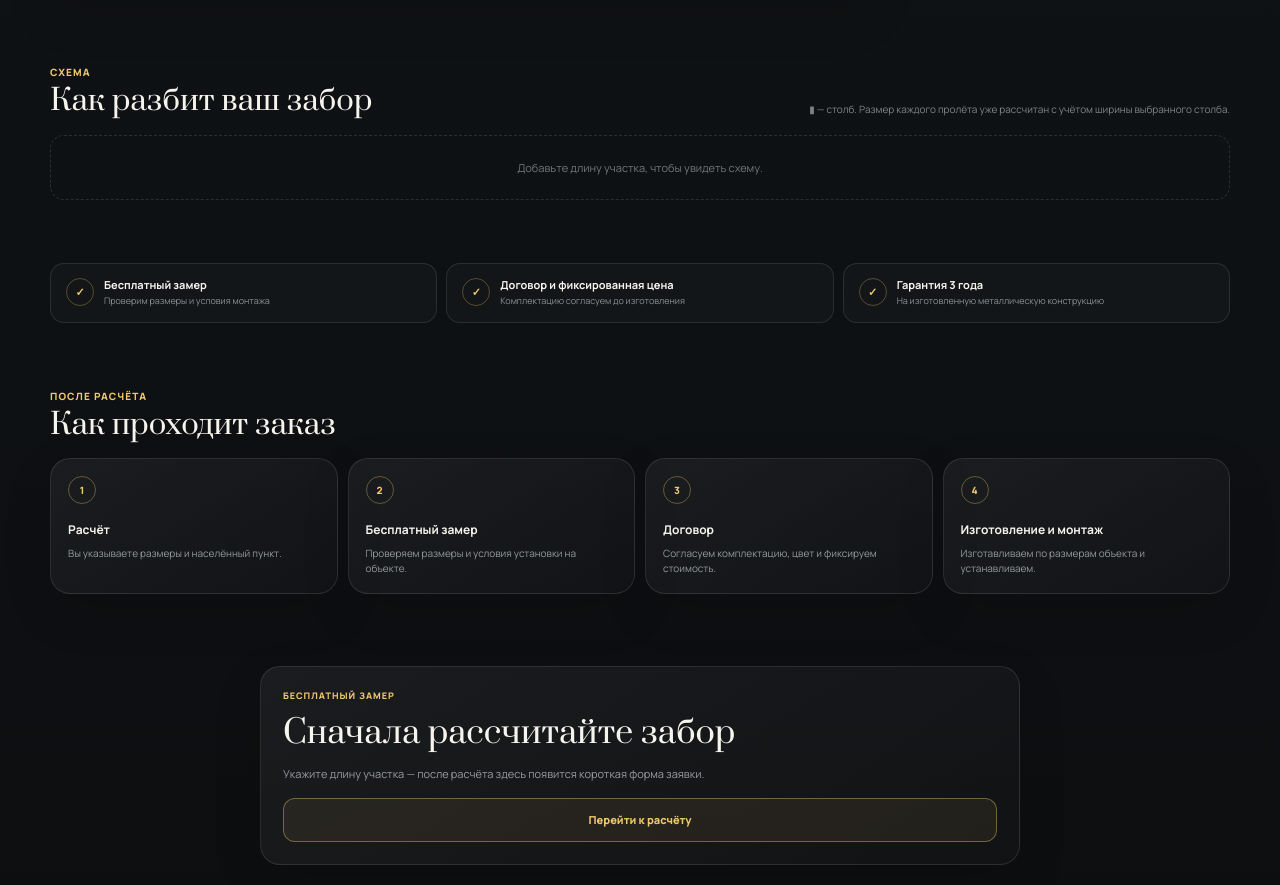
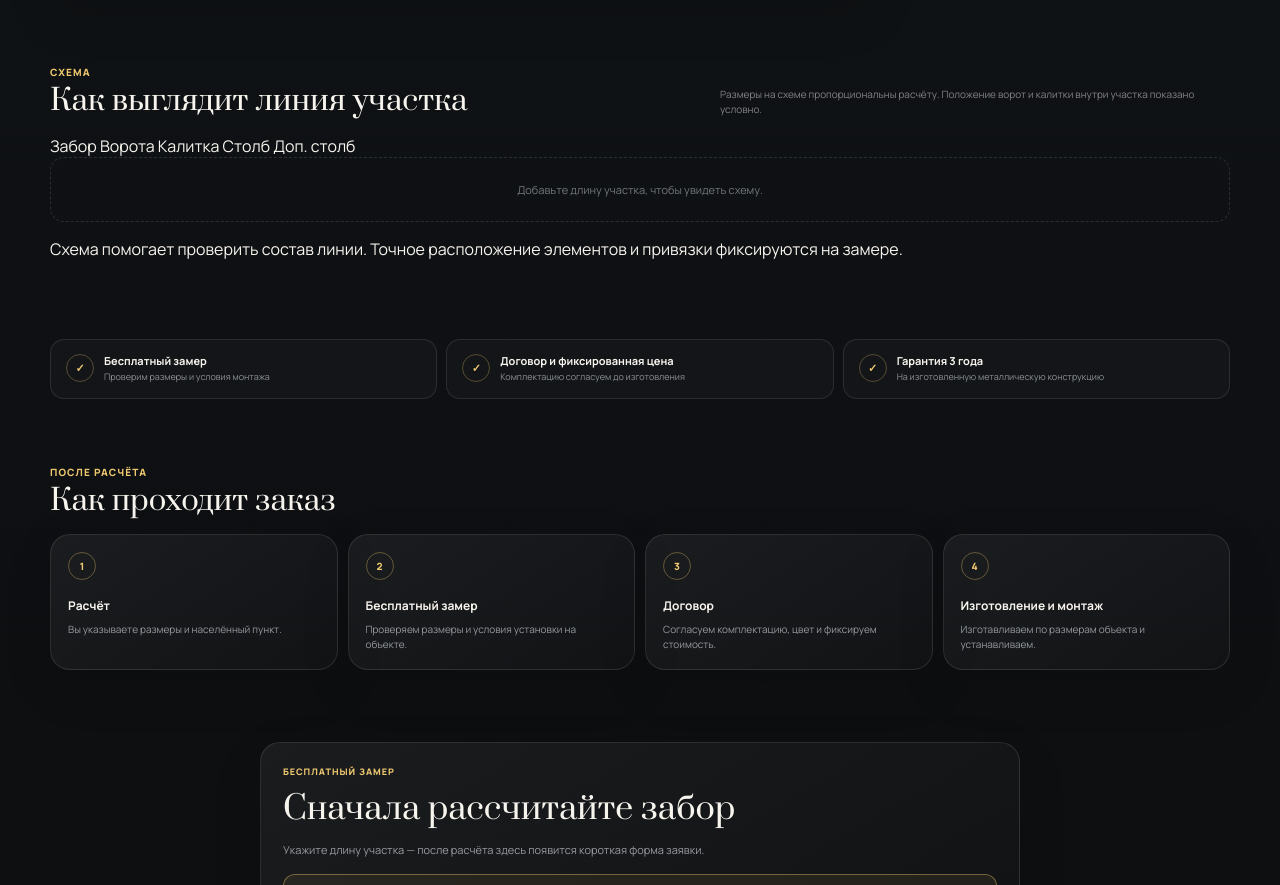
Before and after one commit to bossnedvetskiy-source/kuznechny-dvorik-gates, a website: page evroshtaketnik/index.html in a window 1280 px wide. Shown: the part 2387-3272 px from the top of the page. Drawn offline with Linux system fonts and the light colour scheme; no server answers.

Commit message:
Prepare visual fence line scheme section

```diff
--- a/evroshtaketnik/index.html
+++ b/evroshtaketnik/index.html
@@ -200,12 +200,20 @@
 
     <section class="scheme-section shell">
       <div class="section-title">
-        <div><small>Схема</small><h2>Как разбит ваш забор</h2></div>
-        <p>▮ — столб. Размер каждого пролёта уже рассчитан с учётом ширины выбранного столба.</p>
+        <div><small>Схема</small><h2>Как выглядит линия участка</h2></div>
+        <p>Размеры на схеме пропорциональны расчёту. Положение ворот и калитки внутри участка показано условно.</p>
+      </div>
+      <div class="scheme-legend" aria-label="Обозначения на схеме">
+        <span><i class="legend-fence"></i>Забор</span>
+        <span><i class="legend-gate"></i>Ворота</span>
+        <span><i class="legend-wicket"></i>Калитка</span>
+        <span><i class="legend-post"></i>Столб</span>
+        <span><i class="legend-extra"></i>Доп. столб</span>
       </div>
       <div id="schemeList" class="scheme-list">
         <div class="empty-state">Добавьте длину участка, чтобы увидеть схему.</div>
       </div>
+      <p class="scheme-disclaimer">Схема помогает проверить состав линии. Точное расположение элементов и привязки фиксируются на замере.</p>
     </section>
 
     <section class="trust-strip shell" aria-label="Преимущества заказа">
```
